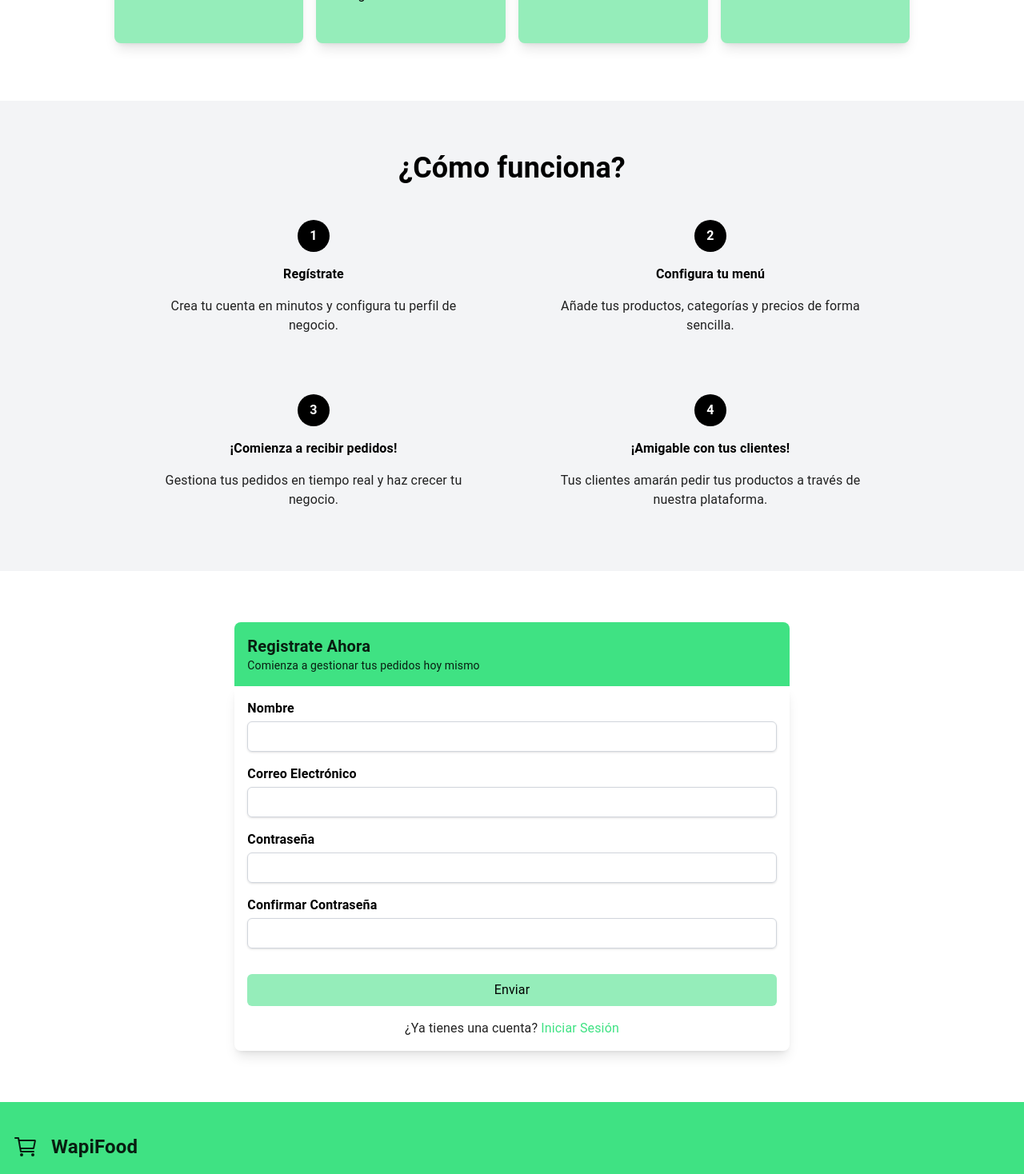
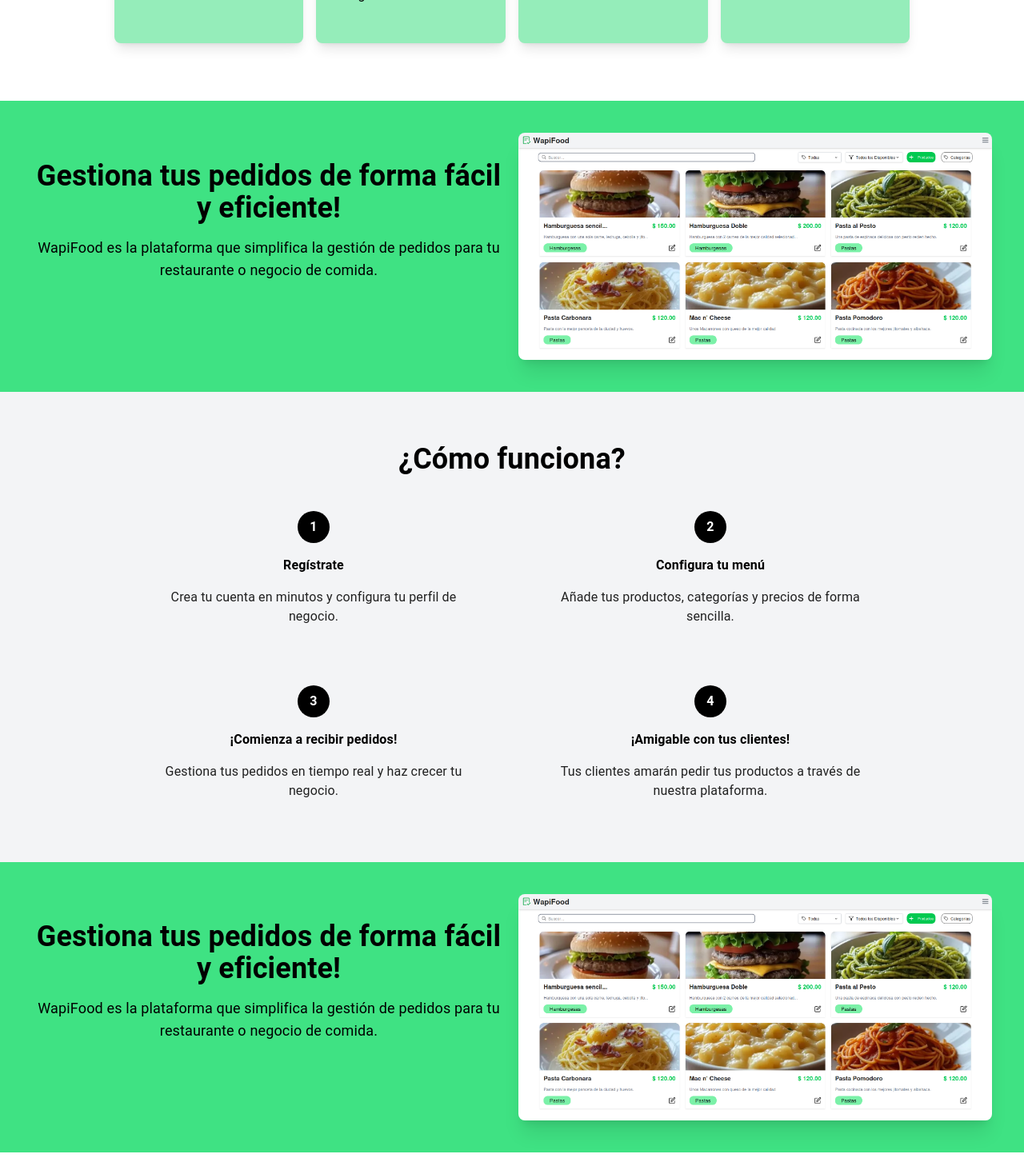
Before and after one commit to wapifoodmx-ctrl/WapifoodFront, a Next.js app: page / in a window 1280 px wide. Shown: the part 1020-2488 px from the top of the page at 80% size. Built offline with nearby package versions, Linux system fonts and the light colour scheme.

Commit message:
se está modificando la landing page

```diff
--- a/Menucliente/menucliente.jsx
+++ b/Menucliente/menucliente.jsx
@@ -605,7 +605,18 @@ export default function MenuCliente() {
     const [showCancelledOrderModal, setShowCancelledOrderModal] = useState(false);
 
     // Función para limpiar todo cuando la orden esté cancelada
-    const limpiarOrdenCancelada = () => {
+    const limpiarOrdenCancelada = async () => {
+        try {
+            // Cambiar mesa a "NoDisponible" si existe
+            if (numeroMesa) {
+                try {
+                    await updateTableStatus(parseInt(numeroMesa), 'NoDisponible');
+                    console.log(`Mesa ${numeroMesa} cambiada a NoDisponible`);
+                } catch (error) {
+                    console.error('Error al cambiar mesa a NoDisponible:', error);
+                }
+            }
+
             // Limpiar estados
             setHistorialPedidos([]);
             setOrdenActiva(null);
@@ -625,6 +636,14 @@ export default function MenuCliente() {
             setTimeout(() => {
                 setMensajeError("");
             }, 3000);
+
+        } catch (error) {
+            console.error('Error al limpiar orden cancelada:', error);
+            setMensajeError("Error al procesar la limpieza. Algunos datos pueden no haberse actualizado correctamente.");
+            setTimeout(() => {
+                setMensajeError("");
+            }, 3000);
+        }
     };
 
     // Nueva función confirmarPago con TicketModal - MODIFICADA para mantener mesa
--- /dev/null
+++ b/components/appTickets.jsx
@@ -0,0 +1,32 @@
+import Menu1 from "@/pages/assets/images/Menu1.png";
+import Image from "next/image";
+
+export default function AppTickets() {
+
+    return (
+        <main className="bg-[#3fe283] h-auto ">
+            <section className="py-10 flex justify-center items-center flex-col px-4  md:flex-row  md:items-center md:gap-4 md:px-10" id='main'>
+
+                <div className="w-full md:w-1/2" >
+                    <h2 className="text-4xl text-center font-bold text-black">Gestiona tus pedidos de forma fácil y eficiente!</h2>
+
+                    <p className="text-center text-black text-lg mt-4">WapiFood es la plataforma que simplifica la gestión de pedidos para tu restaurante o negocio de comida.</p>
+
+                    <div className="flex justify-center items-center my-8 flex-col gap-6">
+
+                    </div>
+
+                </div>
+
+                <Image
+                    src={Menu1}
+                    className="hidden md:block h-[400px] w-[500px] shadow-xl rounded-lg md:h-[50%] md:w-[50%] md:min-w-[400px]"
+                    alt="Imagen para pantallas grandes"
+                />
+
+
+
+            </section>
+        </main>
+    )
+}
--- /dev/null
+++ b/components/paginaWeb.jsx
@@ -0,0 +1,32 @@
+import Menu1 from "@/pages/assets/images/Menu1.png";
+import Image from "next/image";
+
+export default function PaginaWeb() {
+
+    return (
+        <main className="bg-[#3fe283] h-auto ">
+            <section className="py-10 flex justify-center items-center flex-col px-4  md:flex-row  md:items-center md:gap-4 md:px-10" id='main'>
+
+                <div className="w-full md:w-1/2" >
+                    <h2 className="text-4xl text-center font-bold text-black">Gestiona tus pedidos de forma fácil y eficiente!</h2>
+
+                    <p className="text-center text-black text-lg mt-4">WapiFood es la plataforma que simplifica la gestión de pedidos para tu restaurante o negocio de comida.</p>
+
+                    <div className="flex justify-center items-center my-8 flex-col gap-6">
+
+                    </div>
+
+                </div>
+
+                <Image
+                    src={Menu1}
+                    className="hidden md:block h-[400px] w-[500px] shadow-xl rounded-lg md:h-[50%] md:w-[50%] md:min-w-[400px]"
+                    alt="Imagen para pantallas grandes"
+                />
+
+
+
+            </section>
+        </main>
+    )
+}
--- a/pages/index.js
+++ b/pages/index.js
@@ -4,6 +4,8 @@ import FormContainer from "@/components/FormContainer";
 import Funcionamiento from "@/components/Funcionamiento";
 import Header from "@/components/Header";
 import Main from "@/components/Main";
+import AppTickets from "@/components/appTickets";
+import PaginaWeb from "@/components/paginaWeb";
 
 export default function Home() {
   return (
@@ -11,7 +13,9 @@ export default function Home() {
       <Header />
       <Main />
       <Características />
+      <AppTickets />
       <Funcionamiento />
+      <PaginaWeb />
       <FormContainer />
       <Creditos />
     </div>
```
Also changed, not shown: components/Características.jsx (line endings or trailing spaces). Lines whose indentation alone changed are shown as unchanged.
